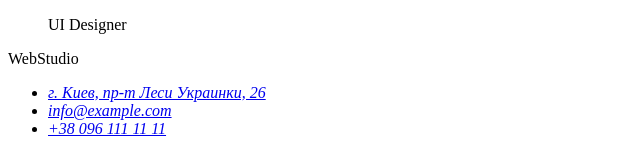
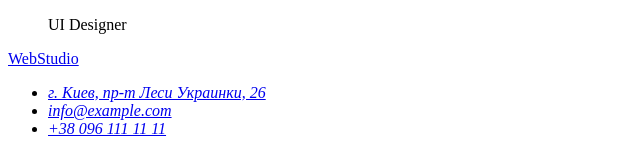
Before and after one commit to Yuliia-Tkachova/goit-markup-hw-01211, a plain HTML site: page index.html in a window 1280 px wide. Shown: the part 3028-3179 px from the top of the page, 0-640 px from the left. Drawn offline with Linux system fonts and the light colour scheme.

Commit message:
change the text of the link in the footer

```diff
--- a/index.html
+++ b/index.html
@@ -113,7 +113,7 @@
     </main>
 
     <footer>
-      <p lang="en">WebStudio</p>
+        <a href="/"> WebStudio </a>
       <address>
         <ul>
           <li>
```
